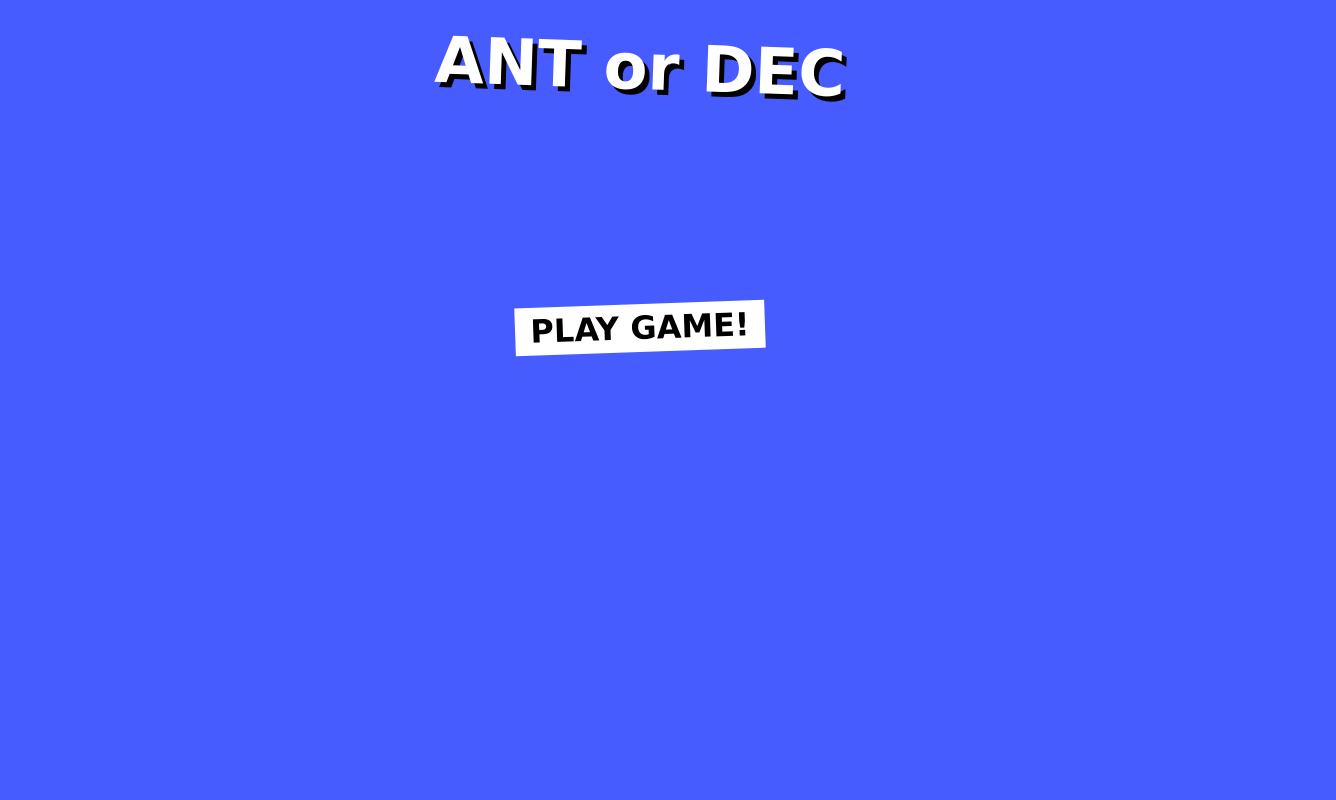
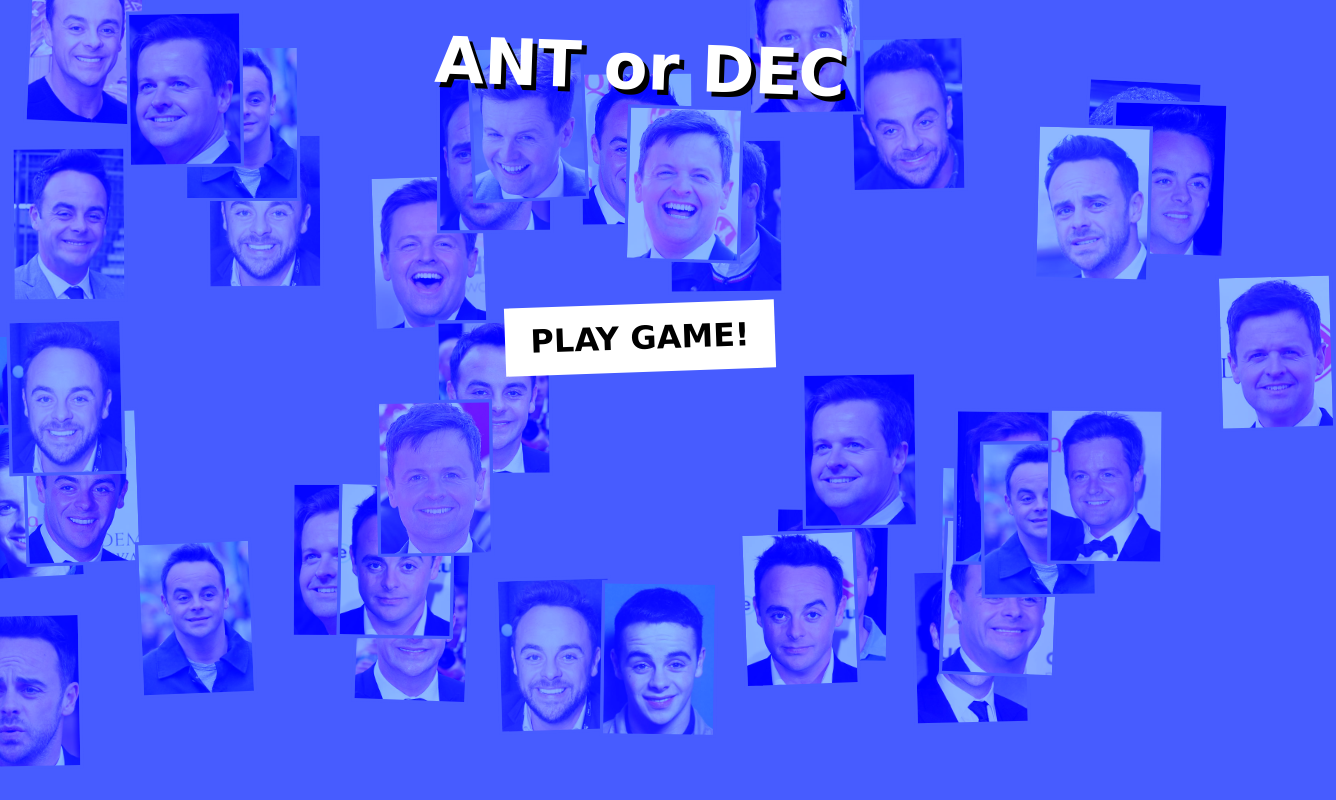
Before and after one commit to gcsalzburg/ant-or-dec, a plain HTML site: page index.html in a window 1280 px wide. Shown: the whole page, 1336 px wide, since content can reach past the window. Drawn offline with Linux system fonts and the light colour scheme; a web font is replaced by a local one.

Commit message:
Add grid of antdecs to back

```diff
--- a/assets/styles.css
+++ b/assets/styles.css
@@ -57,6 +57,8 @@ h1{
     padding: 0;
     text-shadow: 5px 5px black;
     transform: rotate(2deg);
+    position: relative;
+    z-index: 20;
 }
 
 .scores{
@@ -85,6 +87,26 @@ h1{
     animation-duration: 600ms;
     animation-iteration-count: 1;
     animation-timing-function: ease-out;
+}
+
+.loading_images{
+    position: absolute;
+    top: 0;
+    left: 0;
+    bottom: 0;
+    right: 0;
+}
+
+.loading_images .image{
+    height: 150px;
+    width: 110px;
+    background-repeat: no-repeat;
+    background-position: 50% 50%;
+    background-size: cover;
+    background-color: #475cff;
+    background-blend-mode: overlay;
+    position: absolute;
+    border: 3px solid #475cff;
 }
 
 .images{
@@ -154,7 +176,7 @@ h1{
 .end .button_play_again, .start .button_start{
     display: inline-block;
     background: #fff;
-    padding: 5px 15px;
+    padding: 15px 25px;
     font-size: 2em;
     text-transform: uppercase;
     text-decoration: none;
--- a/game/_game.js
+++ b/game/_game.js
@@ -9,14 +9,26 @@ function loaded() {
     "But remember, cheats are only cheating themselves. \n"+
     "So behave (and have fun)! \n \n"+
     "George");
+
+    var max_w = el_loading_images.offsetWidth;
+    var max_h = el_loading_images.offsetHeight;
+
+    for(var i=0; i<num_antdec_assets; i++){
+        var newAntDec = new AntDec(pick_antdec());
+        var new_img = newAntDec.add(el_loading_images);
+        new_img.style.left = ((Math.random()*max_w)-(110/2)) + 'px'; // to offset half way to the left
+        new_img.style.top = ((Math.random()*max_h)-(150/2)) + 'px'; // to offset half way to the top
+        console.log(new_img);
+    }
 }
 
-var el_images       = document.getElementById('images');
-var el_timing_bar   = document.getElementById('timing_bar');
-var el_score_adds   = document.getElementById('score_additions');
-var el_score        = document.getElementById('my_score');
-var el_final_score  = document.getElementById('final_score');
-var el_actual_who   = document.getElementById('actual_who');
+var el_loading_images = document.getElementById('loading_images');
+var el_images         = document.getElementById('images');
+var el_timing_bar     = document.getElementById('timing_bar');
+var el_score_adds     = document.getElementById('score_additions');
+var el_score          = document.getElementById('my_score');
+var el_final_score    = document.getElementById('final_score');
+var el_actual_who     = document.getElementById('actual_who');
 
 
 // Score details
@@ -206,7 +218,7 @@ class AntDec{
 
         this._start_time = 0;
 
-        this._img = img;
+        this._img = img+'.jpg';
         this._obj = null;
         this.create_element();
     }
@@ -214,7 +226,7 @@ class AntDec{
     create_element(){
         this._obj = document.createElement('div');
         this._obj.style.transform = 'rotate('+this._rotation+'deg)';
-        this._obj.style['background-image'] = 'url(assets/antdecs/'+this._img+'.jpg)';
+        this._obj.style['background-image'] = 'url(assets/antdecs/'+this._img+')';
         addClass(this._obj, 'image');
 
         if(this._img.substr(0,3) == "ant"){
--- a/index.html
+++ b/index.html
@@ -5,7 +5,7 @@
         <meta name="viewport" content="width=device-width,initial-scale=1,shrink-to-fit=no">
         <meta name="theme-color" content="#475cff">
 
-        <title>ANT or DEC Game</title>
+        <title>🎮 ANT or DEC!</title>
 
         <link href="https://fonts.googleapis.com/css?family=Neucha" rel="stylesheet">
         <link href="assets/styles.css" rel="stylesheet">
@@ -19,6 +19,7 @@
                 <div id="my_score" class="score">0</div>
                 <div id="score_additions" class="score_additions"></div>
             </section>
+            <section id="loading_images" class="loading_images"></section>
             <section id="images" class="images"></section>
             <section id="buttons" class="buttons">
                 <a href="#ant" id="button_ant" class="button button_ant">ANT ?</a>
```
